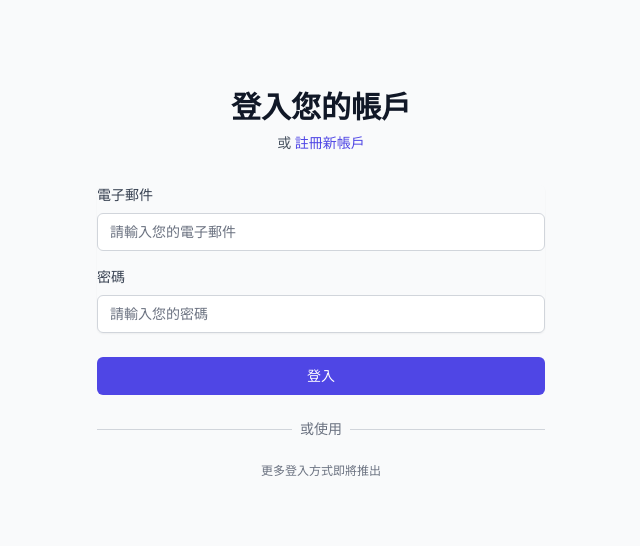
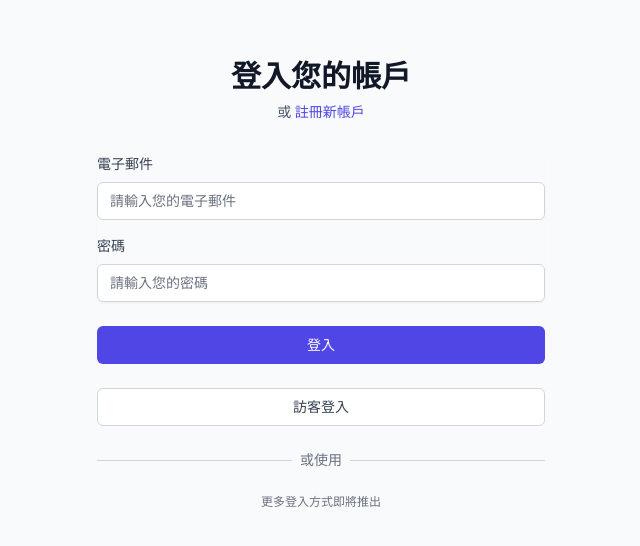
Before and after one commit to alsk1369854/social-app, a React (Create React App) app in the folder frontend/: page /login in a window 1280 px wide. Shown: the part 128-674 px from the top of the page, without its empty margins (319-959 px from the left). Built offline with nearby package versions, Linux system fonts and the light colour scheme.

Commit message:
feat: update login and register

```diff
--- a/frontend/src/apis/models/auth.ts
+++ b/frontend/src/apis/models/auth.ts
@@ -18,7 +18,7 @@ export interface UserRegisterRequestAddress {
 export interface UserRegisterRequest {
   email: string;
   password: string;
-  username: string;
+  username?: string;
   address?: UserRegisterRequestAddress;
   age?: number;
 }
--- a/frontend/src/pages/LoginPage.tsx
+++ b/frontend/src/pages/LoginPage.tsx
@@ -135,6 +135,40 @@ const LoginPage: React.FC = () => {
             </button>
           </div>
 
+          {/* 訪客登入按鈕 */}
+          <div>
+            <button
+              type="button"
+              onClick={async () => {
+                setFormData({
+                  email: 'temp@temp.com',
+                  password: 'temp@temp'
+                });
+                setError(null);
+                try {
+                  await login({
+                    email: 'temp@temp.com',
+                    password: 'temp@temp'
+                  });
+                  navigate('/');
+                } catch (error) {
+                  setError(error instanceof Error ? error.message : '訪客登入失敗，請稍後再試');
+                }
+              }}
+              disabled={state.isLoading}
+              className="group relative w-full flex justify-center py-2 px-4 border border-gray-300 dark:border-gray-600 text-sm font-medium rounded-md text-gray-700 dark:text-gray-300 bg-white dark:bg-gray-800 hover:bg-gray-50 dark:hover:bg-gray-700 focus:outline-none focus:ring-2 focus:ring-offset-2 focus:ring-indigo-500 disabled:opacity-50 disabled:cursor-not-allowed dark:focus:ring-offset-gray-900"
+            >
+              {state.isLoading ? (
+                <div className="flex items-center">
+                  <div className="animate-spin rounded-full h-4 w-4 border-b-2 border-indigo-600 mr-2"></div>
+                  登入中...
+                </div>
+              ) : (
+                '訪客登入'
+              )}
+            </button>
+          </div>
+
           {/* OAuth2 placeholder for future implementation */}
           <div className="mt-6">
             <div className="relative">
--- a/frontend/src/pages/RegisterPage.tsx
+++ b/frontend/src/pages/RegisterPage.tsx
@@ -56,13 +56,13 @@ const RegisterPage: React.FC = () => {
 
   const validateForm = (): string | null => {
     // Required fields validation
-    if (!formData.username.trim()) return '請輸入使用者名稱';
+    // if (!formData.username.trim()) return '請輸入使用者名稱';
     if (!formData.email.trim()) return '請輸入電子郵件';
     if (!formData.password) return '請輸入密碼';
     if (!formData.confirmPassword) return '請確認密碼';
 
     // Username validation
-    if (formData.username.length < 2) return '使用者名稱至少需要2個字符';
+    // if (formData.username && formData.username.length < 2) return '使用者名稱至少需要2個字符';
     if (formData.username.length > 50) return '使用者名稱不能超過50個字符';
 
     // Email format validation
@@ -98,9 +98,9 @@ const RegisterPage: React.FC = () => {
 
     try {
       const registerRequest = {
-        username: formData.username.trim(),
         email: formData.email.trim(),
         password: formData.password,
+        ...(formData.username && { username: formData.username.trim() }),
         ...(formData.age && { age: Number(formData.age) }),
         ...(formData.cityID && formData.street && {
           address: {
@@ -137,23 +137,7 @@ const RegisterPage: React.FC = () => {
 
         <form className="mt-8 space-y-6" onSubmit={handleSubmit}>
           <div className="space-y-4">
-            {/* Username */}
-            <div>
-              <label htmlFor="username" className="block text-sm font-medium text-gray-700 dark:text-gray-300 mb-2">
-                使用者名稱 <span className="text-red-500">*</span>
-              </label>
-              <input
-                id="username"
-                name="username"
-                type="text"
-                required
-                value={formData.username}
-                onChange={handleInputChange}
-                className="relative block w-full px-3 py-2 border border-gray-300 dark:border-gray-600 placeholder-gray-500 dark:placeholder-gray-400 text-gray-900 dark:text-white dark:bg-gray-800 rounded-md focus:outline-none focus:ring-indigo-500 focus:border-indigo-500 sm:text-sm"
-                placeholder="請輸入使用者名稱"
-                disabled={state.isLoading}
-              />
-            </div>
+
 
             {/* Email */}
             <div>
@@ -208,6 +192,23 @@ const RegisterPage: React.FC = () => {
                 onChange={handleInputChange}
                 className="relative block w-full px-3 py-2 border border-gray-300 dark:border-gray-600 placeholder-gray-500 dark:placeholder-gray-400 text-gray-900 dark:text-white dark:bg-gray-800 rounded-md focus:outline-none focus:ring-indigo-500 focus:border-indigo-500 sm:text-sm"
                 placeholder="請再次輸入密碼"
+                disabled={state.isLoading}
+              />
+            </div>
+
+            {/* Username */}
+            <div>
+              <label htmlFor="username" className="block text-sm font-medium text-gray-700 dark:text-gray-300 mb-2">
+                使用者名稱 <span className="text-gray-500 text-xs">(選填)</span>
+              </label>
+              <input
+                id="username"
+                name="username"
+                type="text"
+                value={formData.username}
+                onChange={handleInputChange}
+                className="relative block w-full px-3 py-2 border border-gray-300 dark:border-gray-600 placeholder-gray-500 dark:placeholder-gray-400 text-gray-900 dark:text-white dark:bg-gray-800 rounded-md focus:outline-none focus:ring-indigo-500 focus:border-indigo-500 sm:text-sm"
+                placeholder="請輸入使用者名稱"
                 disabled={state.isLoading}
               />
             </div>
```
Also changed, not shown: 1 other file (tests, documents, lock files or other folders).
